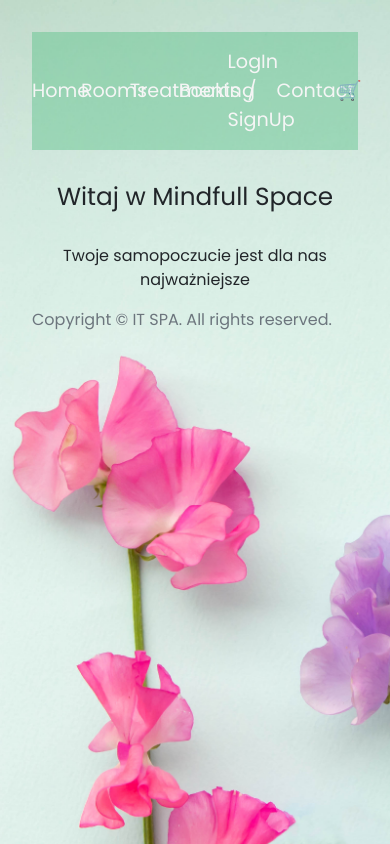
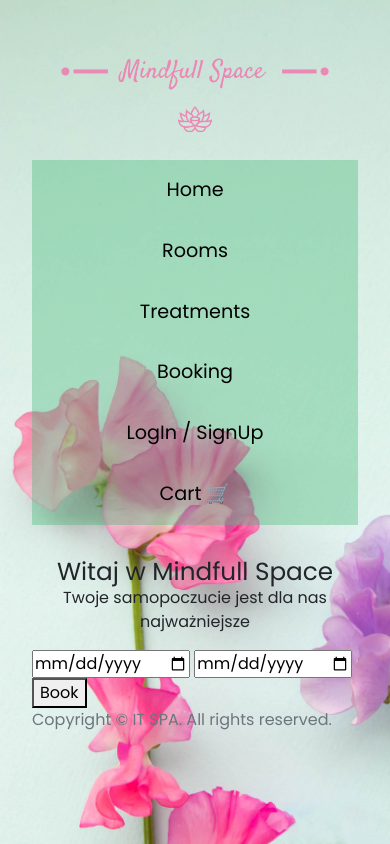
Before and after one commit to luapax/SPA_Project, a website built with Parcel: page index.html in a window 390 px wide. Built offline with nearby package versions, Linux system fonts and the light colour scheme.

Commit message:
Responsive menu created

```diff
--- a/index.html
+++ b/index.html
@@ -14,8 +14,21 @@
   <!-- zakladki HOME ROOMS TREATMETS  BOOKING LOG_IN/SIGN_IN CART CONTACT -->
 
 
-
+  <header>
+    <div class="logo">
+      <a href="#" class="navbar-brand">
+        <img src="./src/assets/logo_transparent.png" alt="">
+      </a>
+    </div>
+  </header>
   <main></main>
+  <section class="reservation">
+    <form action="">
+      <input type="date" placeholder="12 Lip">
+      <input type="date" placeholder="15 Lip">
+      <button>Book</button>
+    </form>
+  </section>
   <p class="text-muted">Copyright © IT SPA. All rights reserved.</p>
   <script type="module" src="src/it-spa.js"></script>
 </body>
--- a/src/it-spa.scss
+++ b/src/it-spa.scss
@@ -15,21 +15,50 @@ body {
 
 }
 
+header .logo {
+    text-align: center;
+
+    img {
+        height: 7rem;
+        margin-bottom: 1rem;
+        border-radius: 80%;
+    }
+
+}
+
+
 nav {
     background-color: rgba(76, 187, 126, 0.4);
-    display: grid;
-    grid-template-columns: 15% 15% 15% 15% 15% 15% 15%;
+    display: flex;
+    flex-wrap: wrap;
+
 
 
     button,
     .btn {
+        flex-basis: 150px;
+        flex-grow: 1;
         background: transparent;
         border: 0;
         border-radius: 0;
         font-size: 1.2rem;
         padding: 1rem 0;
-        color: whitesmoke;
+        // color: whitesmoke;
 
+        @media (max-width: 992px) {
+            flex-basis: 235px;
+
+        }
+
+        @media (max-width: 768px) {
+            flex-basis: 200px;
+
+        }
+
+        @media (max-width: 576px) {
+            flex-basis: 180px;
+
+        }
 
         // &:active,
         // &:focus,
@@ -52,11 +81,7 @@ main {
     h4,
     h5,
     h6 {
-        margin: 2rem 0;
-    }
-
-    p {
-        margin: 1rem 0;
+        margin: 2rem 0 0 0;
     }
 
     ul {
@@ -124,10 +149,16 @@ section {
 }
 
 
-// @media (max-width: 600px) {
-//     nav {
-//         display: flex;
-//         flex-direction: column;
-//         justify-content: center;
-//     }
-// }
+@media (max-width: 576px) {
+    nav {
+        display: flex;
+        flex-direction: column;
+        justify-content: center;
+
+        button {
+            flex-basis: 60px;
+
+        }
+
+    }
+}
--- a/src/navigation/Nav.js
+++ b/src/navigation/Nav.js
@@ -14,8 +14,8 @@ const navItems = [
     { name: 'Treatments', component: Treatments },
     { name: 'Booking', component: Booking },
     { name: 'LogIn / SignUp', component: Registration },
-    { name: 'Contact', component: Footer },
-    { name: '🛒', component: Cart },
+    // { name: 'Contact', component: Footer },
+    { name: 'Cart 🛒', component: Cart },
 
 ];
 
--- a/src/views/Home.js
+++ b/src/views/Home.js
@@ -7,3 +7,5 @@ export function Home() {
     `;
     return section;
 }
+
+//moze tutaj dodac inputy z data
```
Also changed, not shown: src/assets/kwiatLostosu_logo.png (deleted), src/assets/linkedin_banner_image_1.png (added), src/assets/logo.png (added), src/assets/logo_transparent.png (added).
